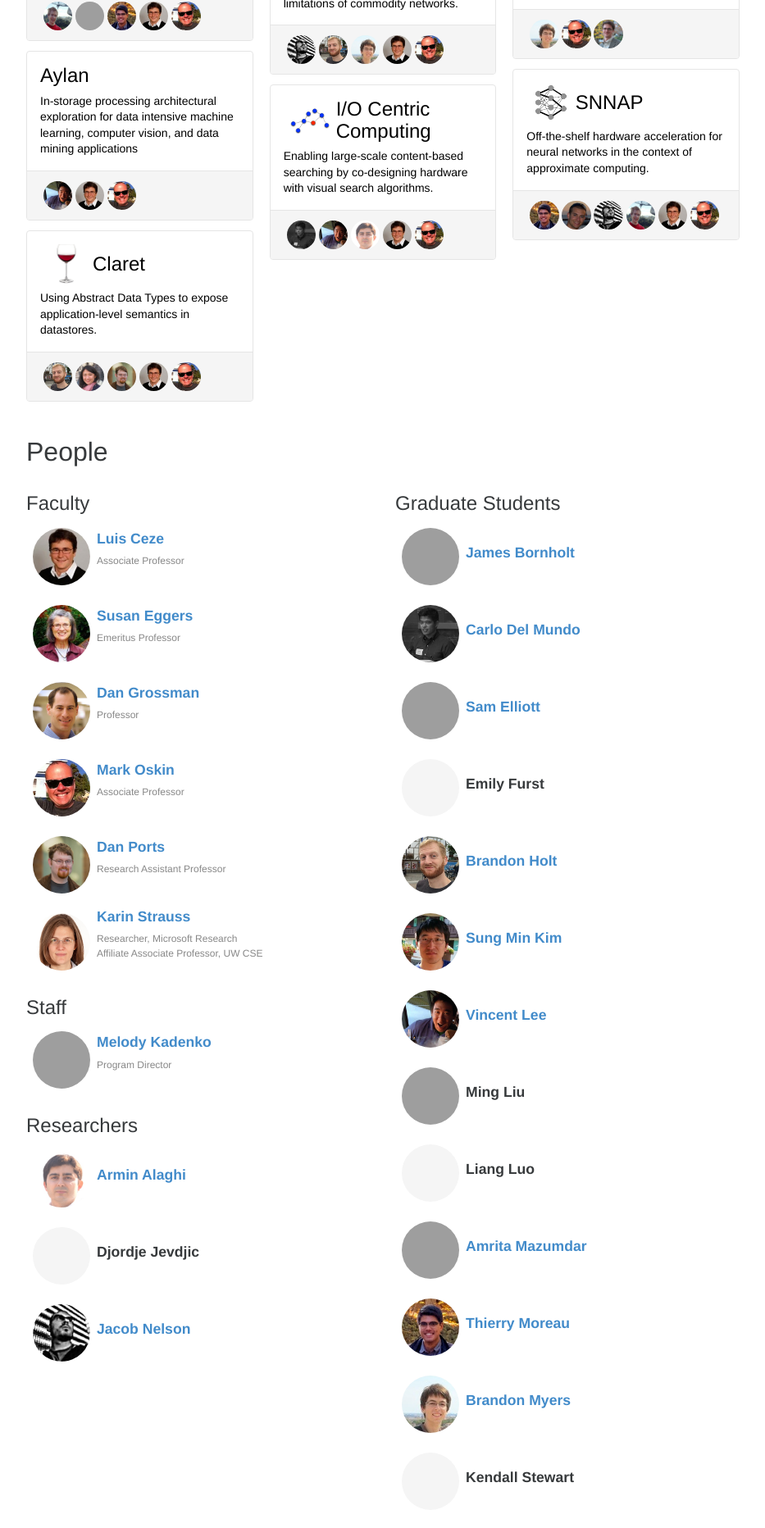
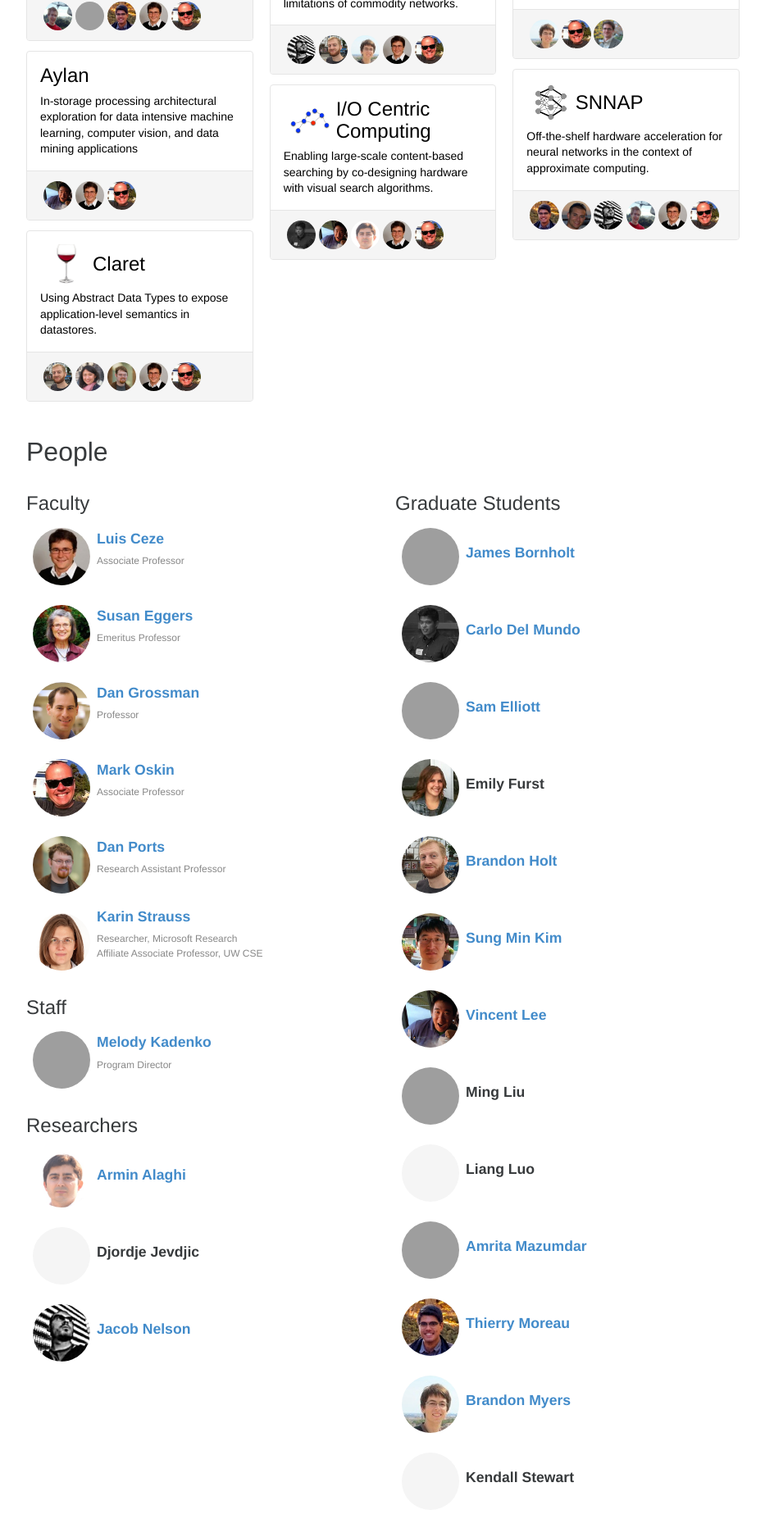
Before and after one commit to uwsampa/sampa-public, a Jekyll site: the page built from index.html, in a window 1280 px wide. Shown: the part 1062-2926 px from the top of the page at 82% size, without its empty margins (173-1106 px from the left). Built offline with Jekyll 4.4.1, drawn with Linux system fonts in a browser that asks for light colours; nearby versions of some CDN libraries; Markdown is read by kramdown in place of the engine named in the settings; grey boxes are pictures that could not be loaded.

Commit message:
adding Emily take 2

```diff
--- a/_data/people.yml
+++ b/_data/people.yml
@@ -100,6 +100,7 @@ ashe2:
 eafurst:
     display_name: "Emily Furst"
     role: grad
+    image: /img/people/eafurst.jpg
 
 bholt:
     display_name: "Brandon Holt"
```
Also changed, not shown: img/people/eafurst.jpg (added).
